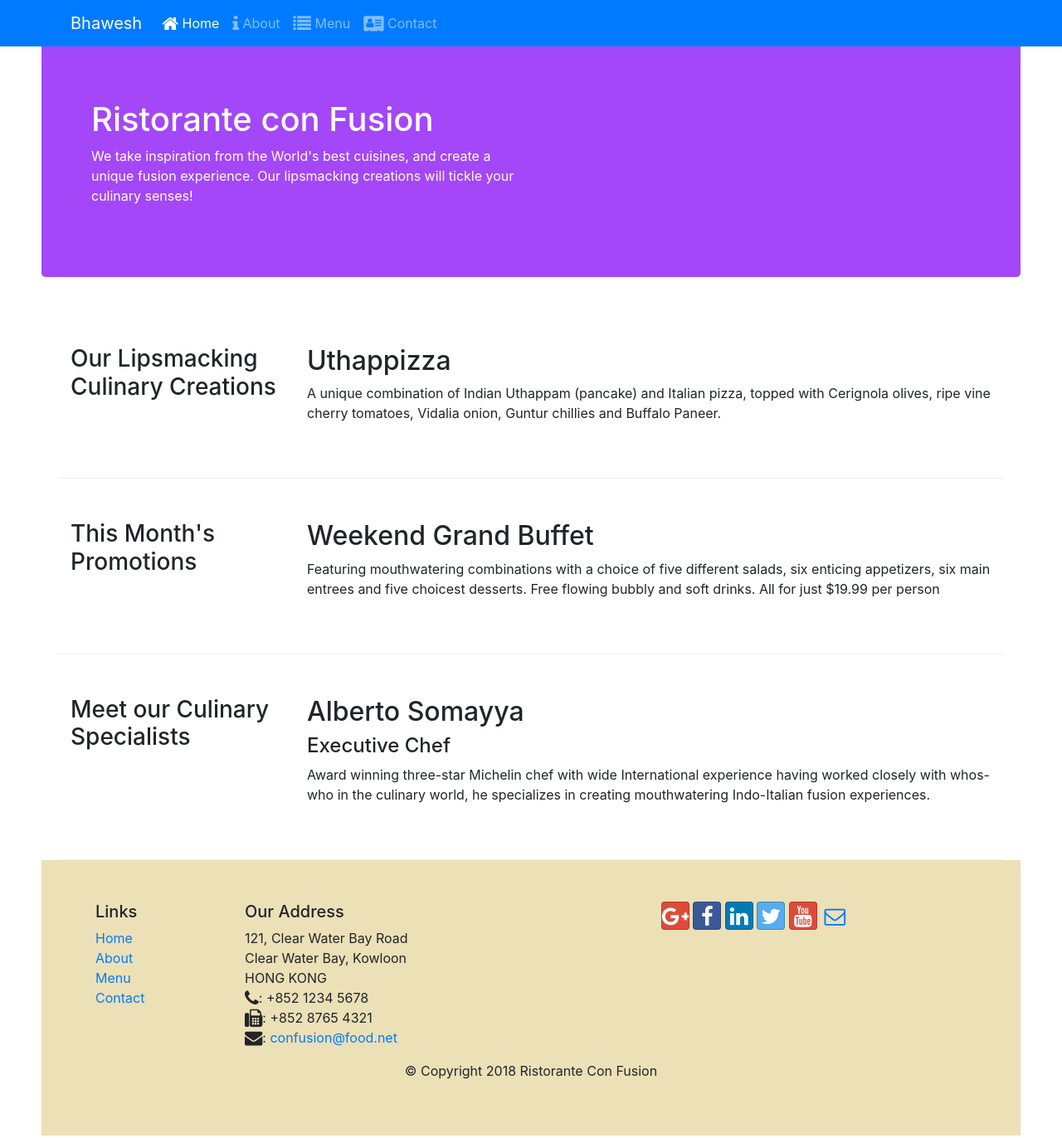
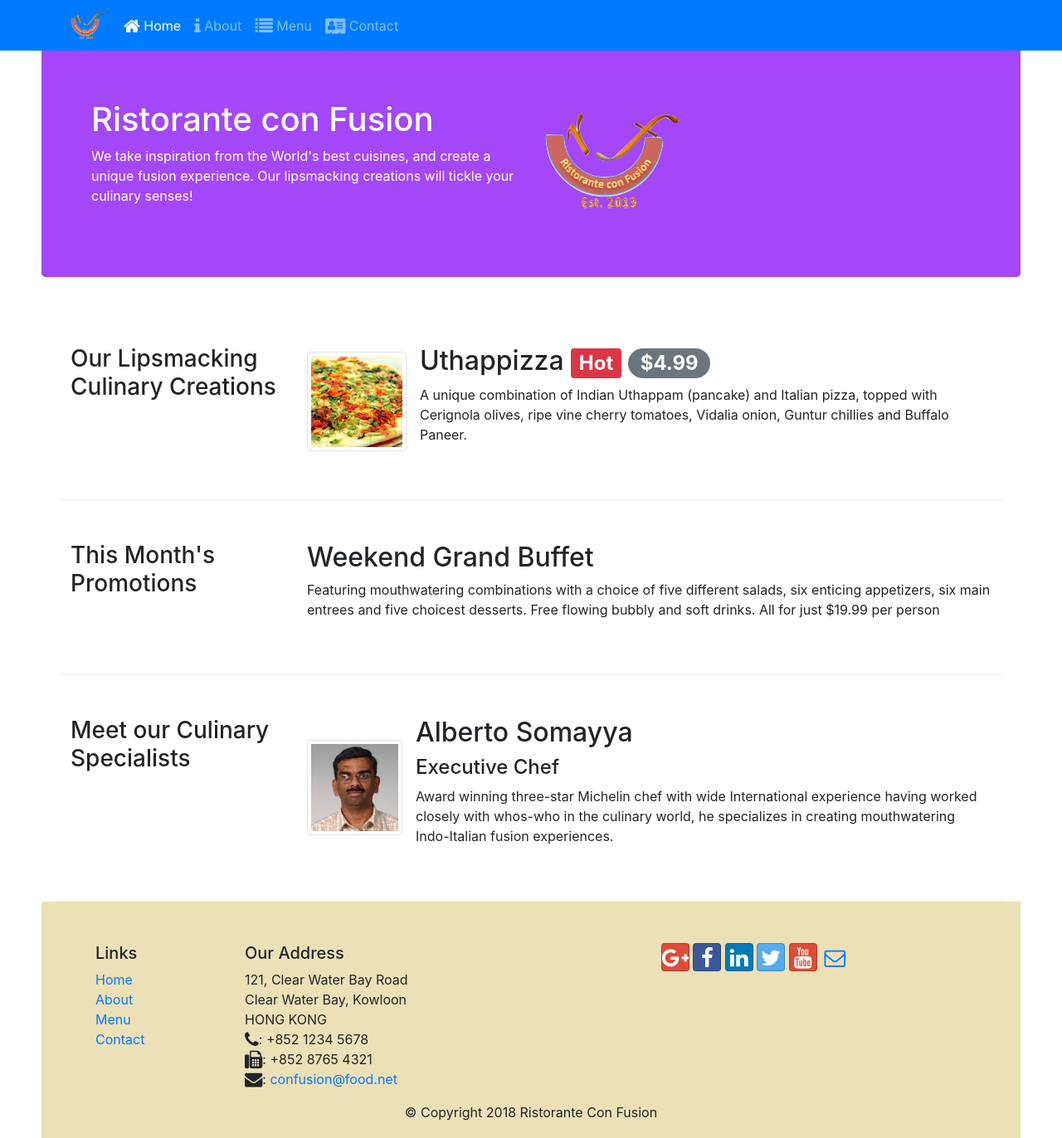
Before and after one commit to bhawesh2000/Frontend-web-UI-framework, a website: page index.html in a window 1280 px wide. Shown: the top 1372 px of the page at 83% size. Drawn offline with nearby package versions, Linux system fonts and the light colour scheme.

Commit message:
alerting users

```diff
--- a/index.html
+++ b/index.html
@@ -19,7 +19,7 @@
                 <button class="navbar-toggler" type="button" data-toggle="collapse" data-target="#Navbar">
                     <span class="navbar-toggler-icon"></span>
                 </button>
-                <a class="navbar-brand" href="#">Bhawesh</a>
+                <a class="navbar-brand" href="#"><img src="img/logo.png" height="35" width="40"></a>
                 <div class="collapse navbar-collapse" id="Navbar">
                     <ul class="navbar-nav">
                         <li class="nav-item active">
@@ -48,7 +48,8 @@
                     <h1>Ristorante con Fusion</h1>
                     <p>We take inspiration from the World's best cuisines, and create a unique fusion experience. Our lipsmacking creations will tickle your culinary senses!</p>
                 </div>
-                <div class="col-12 col-sm">
+                <div class="col-12 col-sm align-self-center">
+                    <img class="img-fluid" src="img/logo.png">
                 </div>
             </div>
         </div>
@@ -60,8 +61,14 @@
                 <h3>Our Lipsmacking Culinary Creations</h3>
             </div>
             <div class="col col-sm col-md">
-                <h2>Uthappizza</h2>
-                <p>A unique combination of Indian Uthappam (pancake) and Italian pizza, topped with Cerignola olives, ripe vine cherry tomatoes, Vidalia onion, Guntur chillies and Buffalo Paneer.</p>
+                <div class="media">
+                    <img class="d-flex mr-3 img-thumbnail align-self-center" src="img/uthappizza.png" alt="uthappizza">
+                    <div class="media-body">
+                        <h2>Uthappizza <span class="badge badge-danger">Hot</span> <span class="badge badge-pill badge-secondary">$4.99</span></h2>
+                        <p>A unique combination of Indian Uthappam (pancake) and Italian pizza, topped with Cerignola olives, ripe vine cherry tomatoes, Vidalia onion, Guntur chillies and Buffalo Paneer.</p>
+                    </div>
+                </div>
+
             </div>
         </div>
 
@@ -81,9 +88,15 @@
                 <h3>Meet our Culinary Specialists</h3>
             </div>
             <div class="col col-sm col-md">
-                <h2>Alberto Somayya</h2>
-                <h4>Executive Chef</h4>
-                <p>Award winning three-star Michelin chef with wide International experience having worked closely with whos-who in the culinary world, he specializes in creating mouthwatering Indo-Italian fusion experiences. </p>
+                <div class="media">
+                    <img class="img-thumbnail d-flex mr-3 align-self-center" src="img/alberto.png" alt="alberto">
+                    <div class="media-body">
+                        <h2>Alberto Somayya</h2>
+                        <h4>Executive Chef</h4>
+                        <p>Award winning three-star Michelin chef with wide International experience having worked closely with whos-who in the culinary world, he specializes in creating mouthwatering Indo-Italian fusion experiences. </p>
+                    </div>
+                </div>
+
             </div>
         </div>
     </div>
```
Also changed, not shown: aboutus.html (+3 -2 lines), contact.html (+3 -2 lines), menu.html (+3 -2 lines), img/alberto.png (added), img/buffet.png (added), img/logo.png (added), img/uthappizza.png (added).
